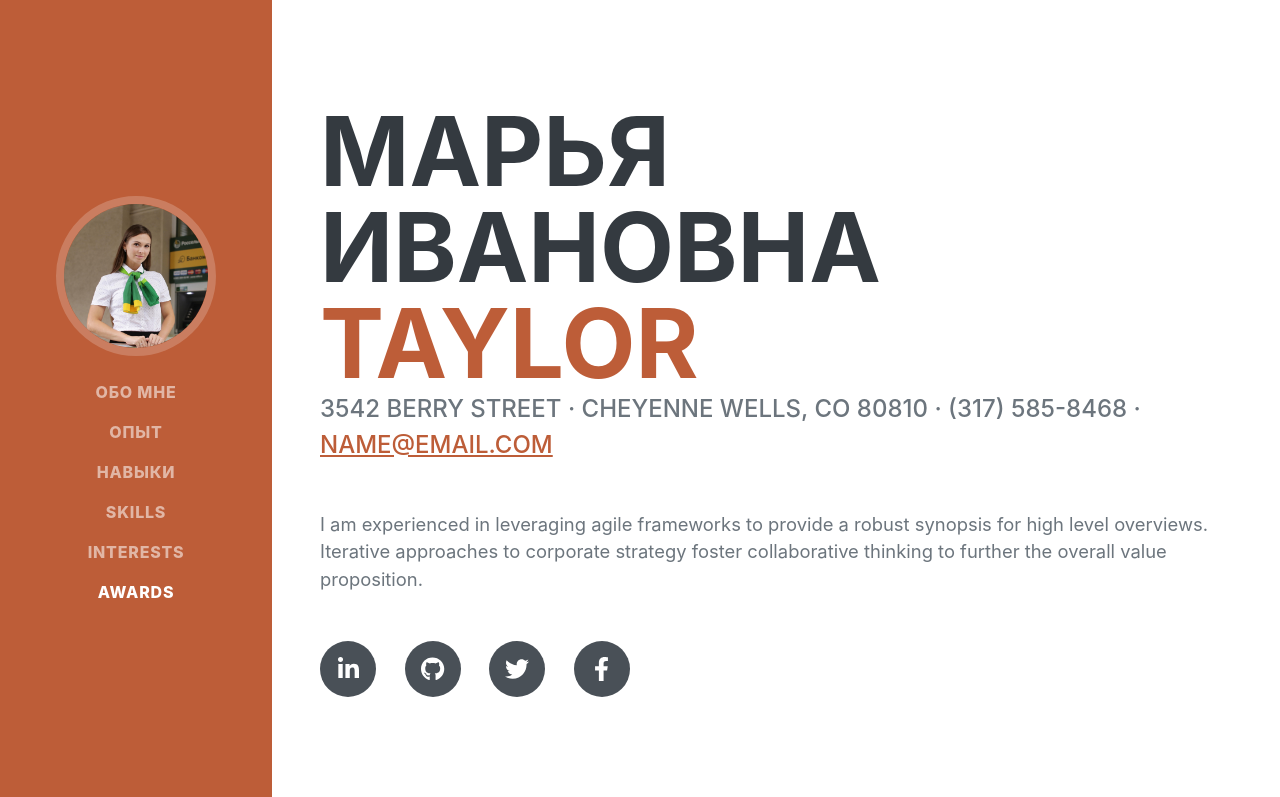
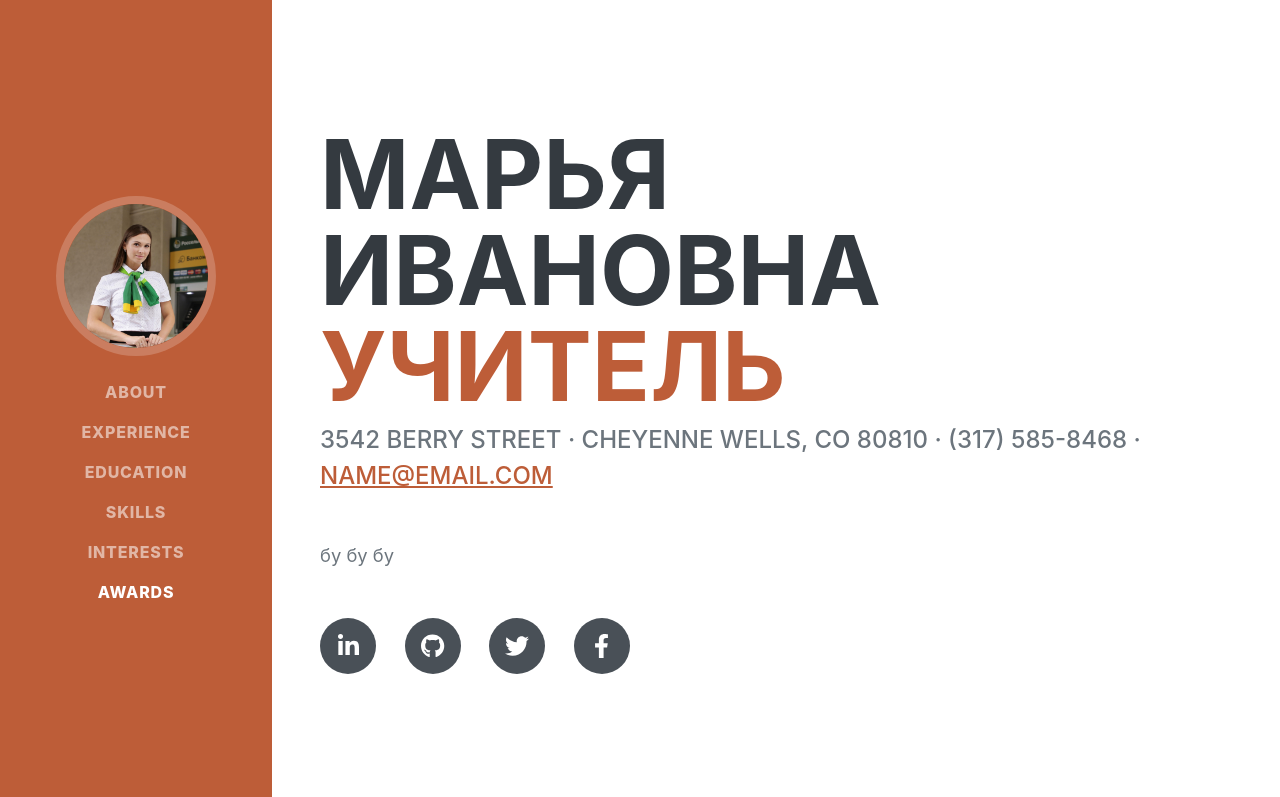
Before and after one commit to JohnDou005/Test, a plain HTML site: page index.html in a window 1280 px wide. Shown: the top 797 px of the page. Drawn offline with nearby package versions, Linux system fonts and the light colour scheme; a web font is replaced by a local one.

Commit message:
Add files via upload

```diff
--- a/index.html
+++ b/index.html
@@ -19,15 +19,15 @@
         <!-- Navigation-->
         <nav class="navbar navbar-expand-lg navbar-dark bg-primary fixed-top" id="sideNav">
             <a class="navbar-brand js-scroll-trigger" href="#page-top">
-                <span class="d-block d-lg-none">Something</span>
+                <span class="d-block d-lg-none">Clarence Taylor</span>
                 <span class="d-none d-lg-block"><img class="img-fluid img-profile rounded-circle mx-auto mb-2" src="assets/img/profile.jpg" alt="..." /></span>
             </a>
             <button class="navbar-toggler" type="button" data-bs-toggle="collapse" data-bs-target="#navbarResponsive" aria-controls="navbarResponsive" aria-expanded="false" aria-label="Toggle navigation"><span class="navbar-toggler-icon"></span></button>
             <div class="collapse navbar-collapse" id="navbarResponsive">
                 <ul class="navbar-nav">
-                    <li class="nav-item"><a class="nav-link js-scroll-trigger" href="#about">обо мне</a></li>
-                    <li class="nav-item"><a class="nav-link js-scroll-trigger" href="#experience">опыт</a></li>
-                    <li class="nav-item"><a class="nav-link js-scroll-trigger" href="#education">навыки</a></li>
+                    <li class="nav-item"><a class="nav-link js-scroll-trigger" href="#about">About</a></li>
+                    <li class="nav-item"><a class="nav-link js-scroll-trigger" href="#experience">Experience</a></li>
+                    <li class="nav-item"><a class="nav-link js-scroll-trigger" href="#education">Education</a></li>
                     <li class="nav-item"><a class="nav-link js-scroll-trigger" href="#skills">Skills</a></li>
                     <li class="nav-item"><a class="nav-link js-scroll-trigger" href="#interests">Interests</a></li>
                     <li class="nav-item"><a class="nav-link js-scroll-trigger" href="#awards">Awards</a></li>
@@ -39,15 +39,15 @@
             <!-- About-->
             <section class="resume-section" id="about">
                 <div class="resume-section-content">
-                    <h1 class="mb-0">
+                    <h1 class="Ирина Чумичёва">
                         Марья Ивановна
-                        <span class="text-primary">Taylor</span>
+                        <span class="text-primary">Учитель</span>
                     </h1>
                     <div class="subheading mb-5">
                         3542 Berry Street · Cheyenne Wells, CO 80810 · (317) 585-8468 ·
-                        <a href="mailto:name@email.com">name@email.com</a>
+                        <a href="бу бу бу">name@email.com</a>
                     </div>
-                    <p class="lead mb-5">I am experienced in leveraging agile frameworks to provide a robust synopsis for high level overviews. Iterative approaches to corporate strategy foster collaborative thinking to further the overall value proposition.</p>
+                    <p class="lead mb-5">бу бу бу</p>
                     <div class="social-icons">
                         <a class="social-icon" href="#!"><i class="fab fa-linkedin-in"></i></a>
                         <a class="social-icon" href="#!"><i class="fab fa-github"></i></a>
@@ -65,7 +65,7 @@
                         <div class="flex-grow-1">
                             <h3 class="mb-0">Senior Web Developer</h3>
                             <div class="subheading mb-3">Intelitec Solutions</div>
-                            <p>день открытых дверей в коледже. мне рассказали, каким образом можно изменить сайт.</p>
+                            <p>Bring to the table win-win survival strategies to ensure proactive domination. At the end of the day, going forward, a new normal that has evolved from generation X is on the runway heading towards a streamlined cloud solution. User generated content in real-time will have multiple touchpoints for offshoring.</p>
                         </div>
                         <div class="flex-shrink-0"><span class="text-primary">March 2013 - Present</span></div>
                     </div>
```
